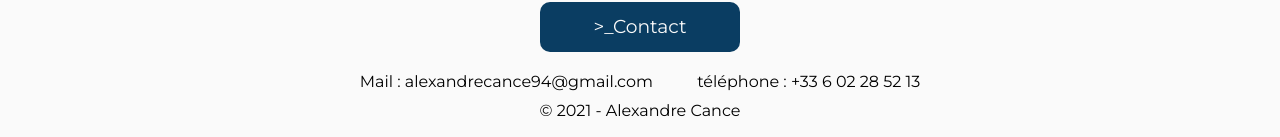
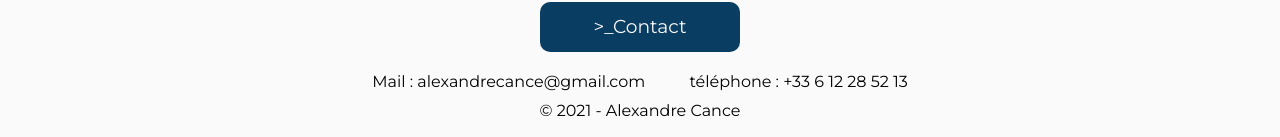
Before and after one commit to alexmi94/portfolio_website, a plain HTML site: page index.html in a window 1280 px wide. Shown: the part 3388-3525 px from the top of the page. Drawn offline with Linux system fonts and the light colour scheme.

Commit message:
update contact

```diff
--- a/index.html
+++ b/index.html
@@ -157,8 +157,8 @@
     <footer>
         <h3  id="contact" class="bookmark">&gt;_Contact</h3>
         <ul>
-            <li>Mail : alexandrecance94@gmail.com</li>
-            <li>téléphone : +33 6 02 28 52 13</li>
+            <li>Mail : alexandrecance@gmail.com</li>
+            <li>téléphone : +33 6 12 28 52 13</li>
         </ul>
         <p></p>
     </footer>
```
Also changed, not shown: veille.html (+2 -2 lines).
